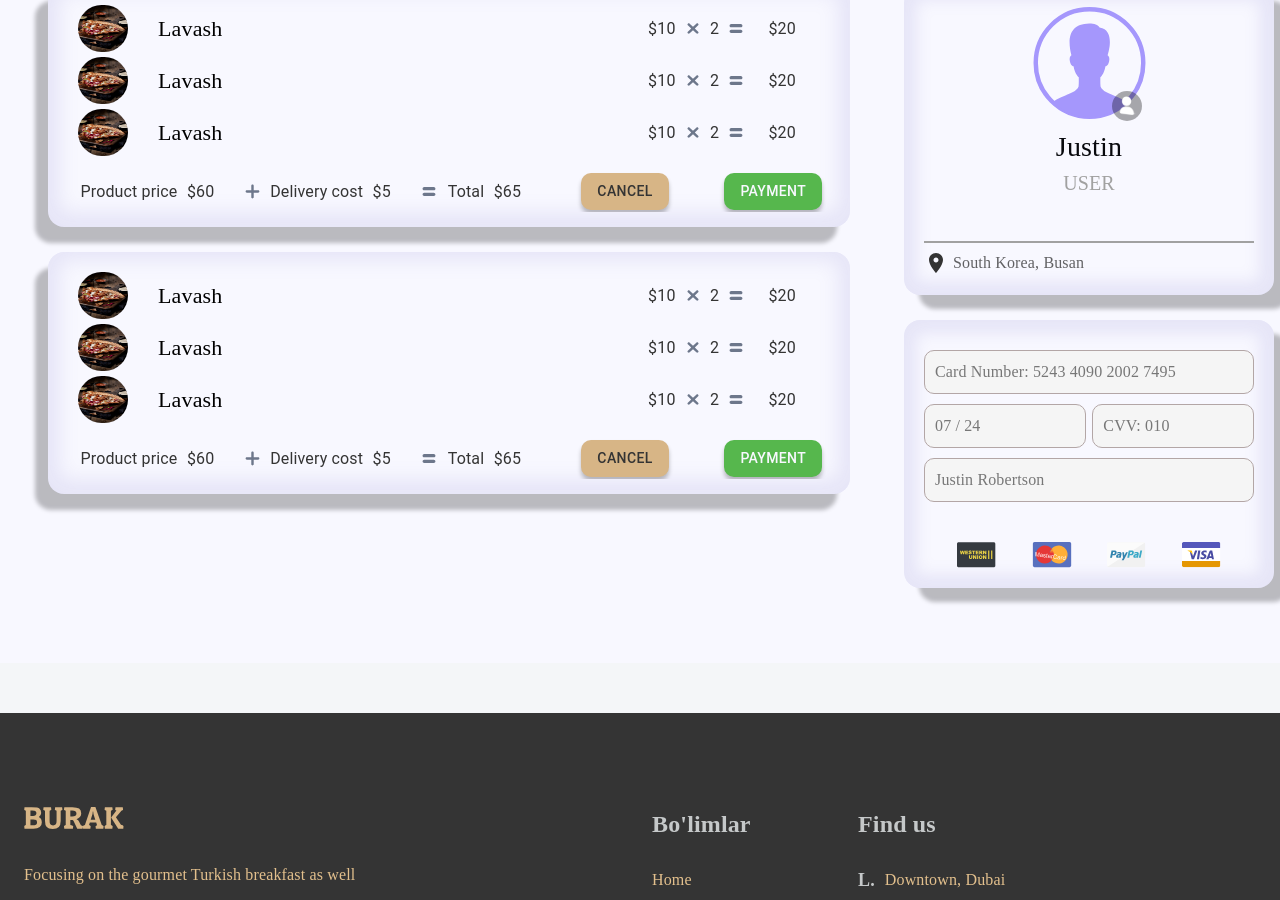
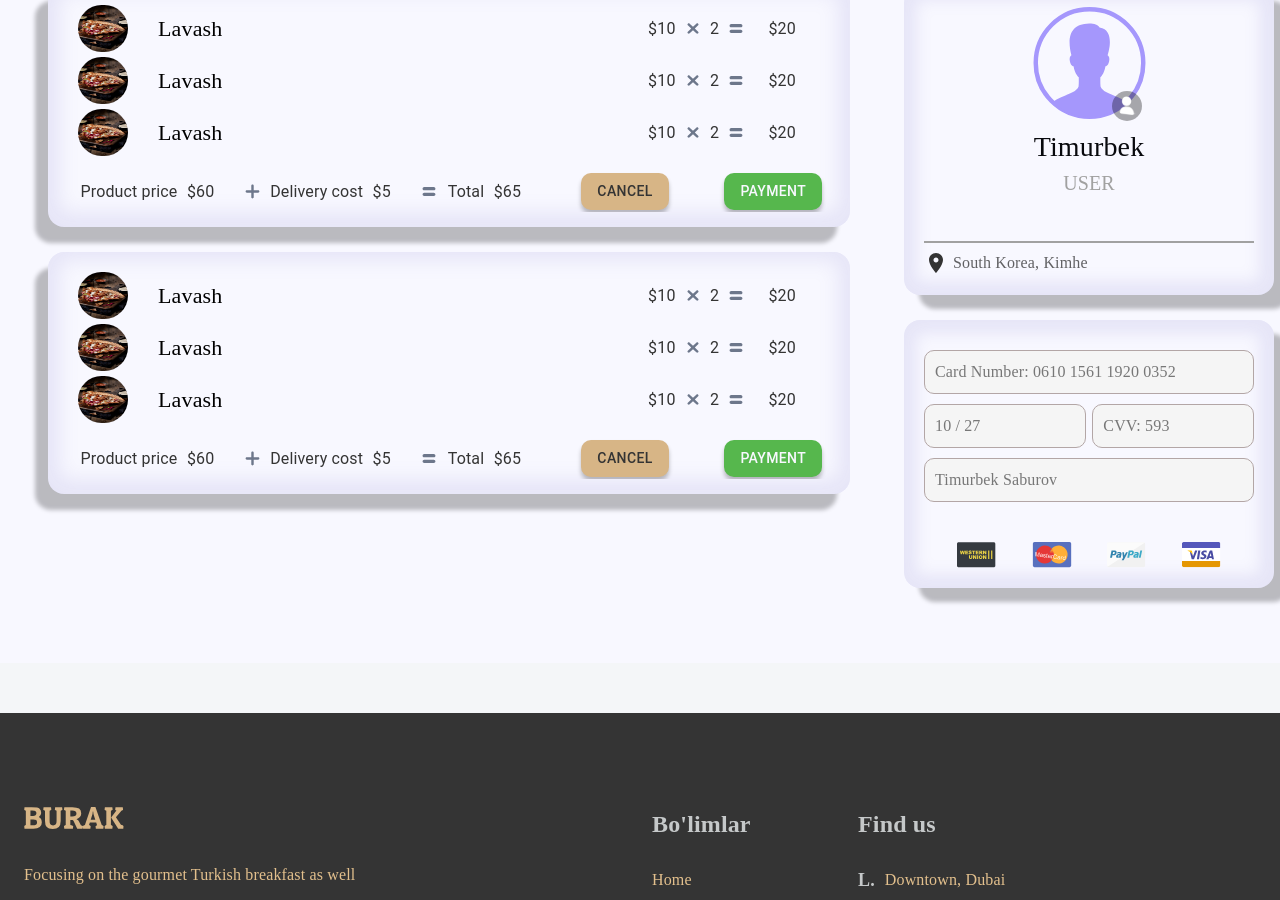
Before and after one commit to Max-MIT/burak-react, a React (Create React App) app: page /orders in a window 1280 px wide. Shown: the part 922-1822 px from the top of the page. Built offline with nearby package versions, Linux system fonts and the light colour scheme.

Commit message:
feat: creat Test class component

```diff
--- a/src/app/App.tsx
+++ b/src/app/App.tsx
@@ -1,4 +1,5 @@
 import React from "react";
+
 import { Route, Switch, useLocation } from "react-router-dom";
 import HomePage from "./screens/homePage";
 import ProductsPage from "./screens/productsPage/index";
@@ -11,6 +12,7 @@ import HelpPage from "./screens/helpPage";
 import "../css/app.css";
 import "../css/navbar.css";
 import "../css/footer.css";
+import Test from "./screens/Test";
 
 function App() {
   const location = useLocation();
@@ -33,11 +35,11 @@ function App() {
           <UserPage />
         </Route>
         <Route path="/">
-          <HomePage />
+          <Test />
+          {/* <HomePage /> */}
         </Route>
       </Switch>
-
-      <Footer />
+    <Footer />
     </>
   );
 }
--- /dev/null
+++ b/src/app/screens/Test.tsx
@@ -0,0 +1,51 @@
+// @ts-nocheck
+import React, { Component } from "react";
+
+class Test extends Component {
+  constructor(props) {
+    super(props);
+    this.state = {
+      brand: "Ford",
+      model: "Mustang",
+      color: "red",
+      year: 1964,
+    };
+  }
+
+  changeDetail = () => {
+    this.setState({
+      color: "blue",
+      brand: "Tesla",
+      model: "Model S",
+      year: 2023,
+    });
+  };
+
+  componentDidMount() {
+    console.log("componentDidMount");
+    // runs after first render => RETRIEVE DATA FROM SERVER
+  }
+
+  componentWillUnmount() {
+    console.log("componentWillUnmount");
+    // runs before component unmount
+  }
+
+  componentDidUpdate() {}
+
+  render() {
+    return (
+      <div>
+        <h1>My {this.state.brand}</h1>
+        <p>
+          Color: {this.state.color} - Model: {this.state.model} from{" "}
+          {this.state.year}.
+        </p>
+        <button type="button" onClick={this.changeDetail}>
+          Change Detail
+        </button>
+      </div>
+    );
+  }
+}
+export default Test;
--- a/src/app/screens/ordersPage/FinishedOrders.tsx
+++ b/src/app/screens/ordersPage/FinishedOrders.tsx
@@ -19,7 +19,7 @@ export default function FinishedOrders() {
                     <Box key={index2} className="orders-name-price">
                       <Stack className="order-dish-class">
                         <img src="img/lavash.webp" className="order-dish-img" />
-                        <p className="title-dish">Lavash</p>
+                        <p className="title-dish">Kebab</p>
                       </Stack>
                       <Stack className="price-box">
                         <p>$10</p>
--- a/src/app/screens/ordersPage/ProcessOrders.tsx
+++ b/src/app/screens/ordersPage/ProcessOrders.tsx
@@ -21,7 +21,7 @@ export default function ProcessOrders() {
                     <Box key={index2} className="orders-name-price">
                       <Stack className="order-dish-class">
                         <img src="img/lavash.webp" className="order-dish-img" />
-                        <p className="title-dish">Lavash</p>
+                        <p className="title-dish">Kebab</p>
                       </Stack>
                       <Stack className="price-box">
                         <p>$10</p>
--- a/src/app/screens/ordersPage/index.tsx
+++ b/src/app/screens/ordersPage/index.tsx
@@ -60,22 +60,22 @@ export default function OrdersPage() {
                 />
               </div>
             </div>
-            <Box className="order-user-name">Justin</Box>
+            <Box className="order-user-name">Timurbek</Box>
             <Box className="order-user-prof">USER</Box>
             <Box className="liner" />
             <Stack className="order-user-address">
               <LocationOnIcon />
-              <Box className="spec-address-text">South Korea, Busan</Box>
+              <Box className="spec-address-text">South Korea, Kimhe</Box>
             </Stack>
           </Stack>
 
           <Stack className="card-info order-info-box">
-            <Box className="card-input">Card Number: 5243 4090 2002 7495</Box>
+            <Box className="card-input">Card Number: 0610 1561 1920 0352</Box>
             <Stack className="card-half">
-              <Box className="card-half-input">07 / 24</Box>
-              <Box className="card-half-input">CVV: 010</Box>
+              <Box className="card-half-input">10 / 27</Box>
+              <Box className="card-half-input">CVV: 593</Box>
             </Stack>
-            <Box className="card-input">Justin Robertson</Box>
+            <Box className="card-input">Timurbek Saburov</Box>
             <Stack className="cards-box">
               <img src="/icons/western-card.svg"></img>
               <img src="/icons/master-card.svg"></img>
```
